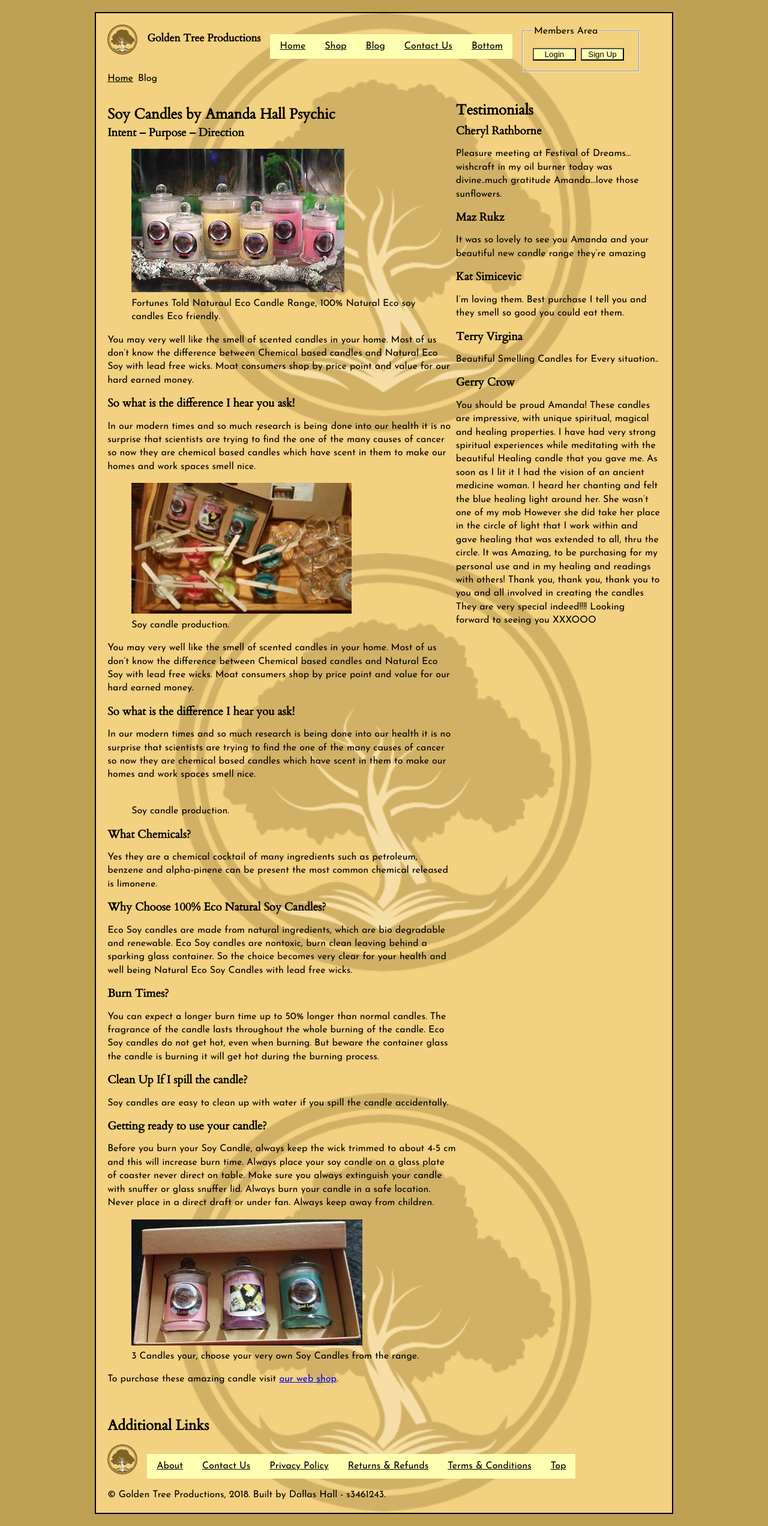
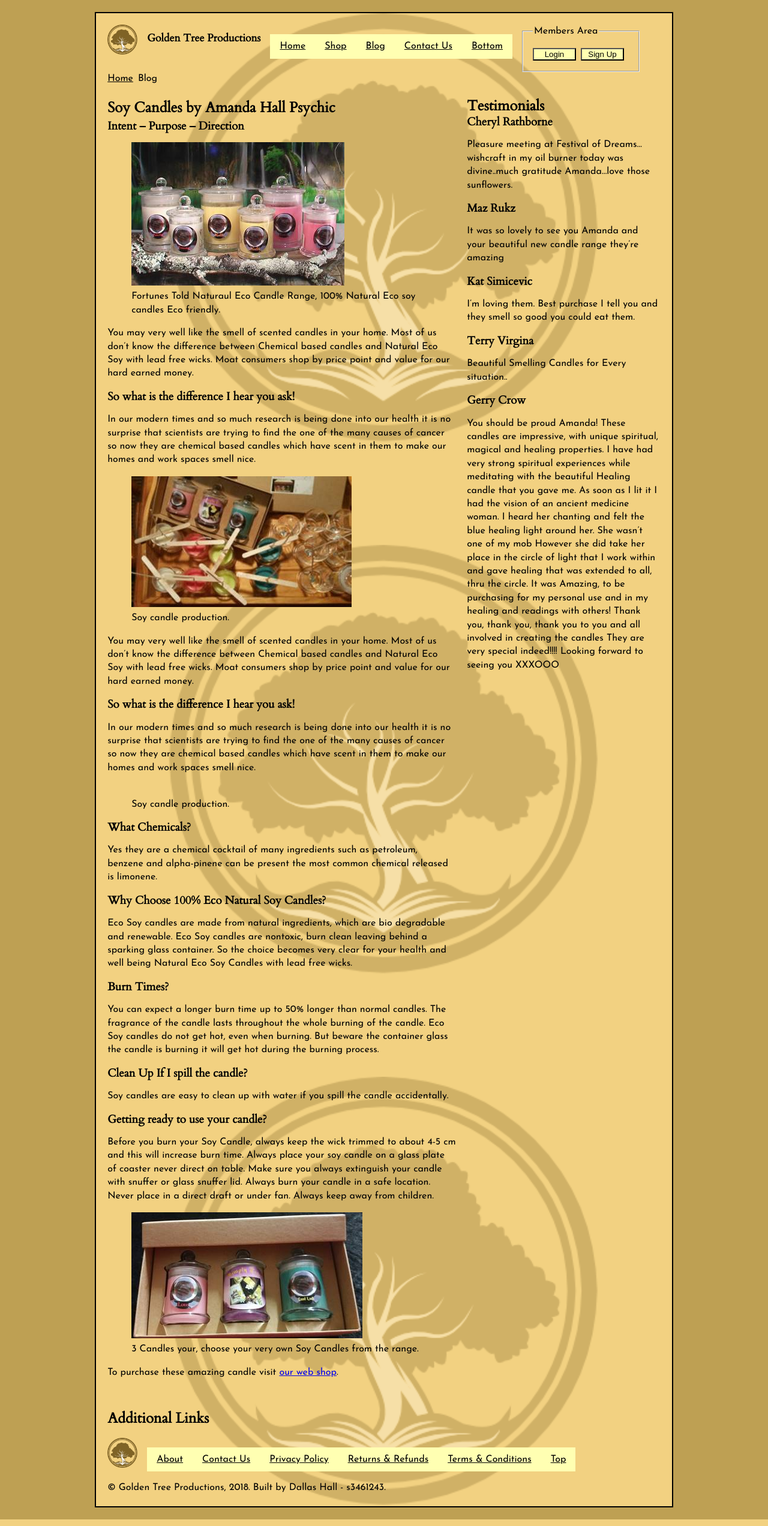
Before and after one commit to dallas-hall/learning-php, a PHP site: page /blog.php in a window 1280 px wide. Shown: the whole page at 60% size. Run offline with PHP 8.4, Linux system fonts and the light colour scheme.

Commit message:
photos yo

```diff
--- a/wp/a2/blog.php
+++ b/wp/a2/blog.php
@@ -96,7 +96,7 @@
 						shop</a>.</p>
 			</main>
 		</article>
-		<aside id="column2">
+		<aside class="column2">
 			<h2>Testimonials</h2>
 			<article>
 				<h3>Cheryl Rathborne</h3>
--- a/wp/a2/css/base.css
+++ b/wp/a2/css/base.css
@@ -15,10 +15,6 @@
 
 /* Default page settings for a 960 single page - this idea was taken from the unit text book end of chapter example in chapter 17 */
 .pageWrapper {
-	/*background-image: url("../img/logos/gtp_new_logo_tree_only.png");
-	background-repeat: no-repeat;
-	background-position: center center;
-	background-size: 700px 700px;*/
 	font-family: 'Josefin Sans', sans-serif;
 	line-height: 1.4em;
 	max-width: 960px;
--- a/wp/a2/css/contact_form.css
+++ b/wp/a2/css/contact_form.css
@@ -10,7 +10,7 @@
 }
 
 #contactUsPage h3 {
-	margin-top: 10%;
+	margin-top: 2.5%;
 }
 
 #contactUsPage .messageFieldSet {
@@ -67,3 +67,14 @@
 td a:active, td a:hover {
 	background-color: #b5d3ff;
 }
+
+/* Style the aside content (right) */
+.pageBodyDualPage #column2 {
+	padding-left: 2%;
+	min-width: 320px;
+}
+
+#pageBodyDualPage section aside article {
+	clear: both;
+	overflow: auto;
+}
--- a/wp/a2/css/dual_page.css
+++ b/wp/a2/css/dual_page.css
@@ -6,7 +6,7 @@
 	min-width: 320px;
 	width: 63%;
 }
-#pageBodyDualPage section article {
+.pageBodyDualPage section article {
 	overflow: auto;
 }
 
@@ -18,7 +18,7 @@
 	width: 33%;
 }
 
-#pageBodyDualPage section aside article {
+.pageBodyDualPage section aside article {
 	clear: both;
 	overflow: auto;
 }
--- a/wp/a2/css/single_page.css
+++ b/wp/a2/css/single_page.css
@@ -1,8 +1,10 @@
-#aboutUsPage, #blogPage, #contactUsPage, #privacyPage, #productsPage, #returnsAndRefundsPage, #termsAndConditionsPage {
+#aboutUsPage .pageBody, #blogPage.pageWrapper, #contactUsPage.pageWrapper, #loginPage .pageBody,
+#privacyPage.pageWrapper, #productsPage .pageBody, #allProductsPage .pageBodyDualPage,
+#returnsAndRefundsPage .pageBody, #signUpPage .pageBody, #termsAndConditionsPage .pageBody {
 	background-image: url("../img/logos/gtp_new_logo_tree_only_transparent.png");
 	background-repeat: space;
 	background-position: center center;
-	background-size: 700px 700px;
+	background-size: 75%;
 }
 
 .pageBody {
```
